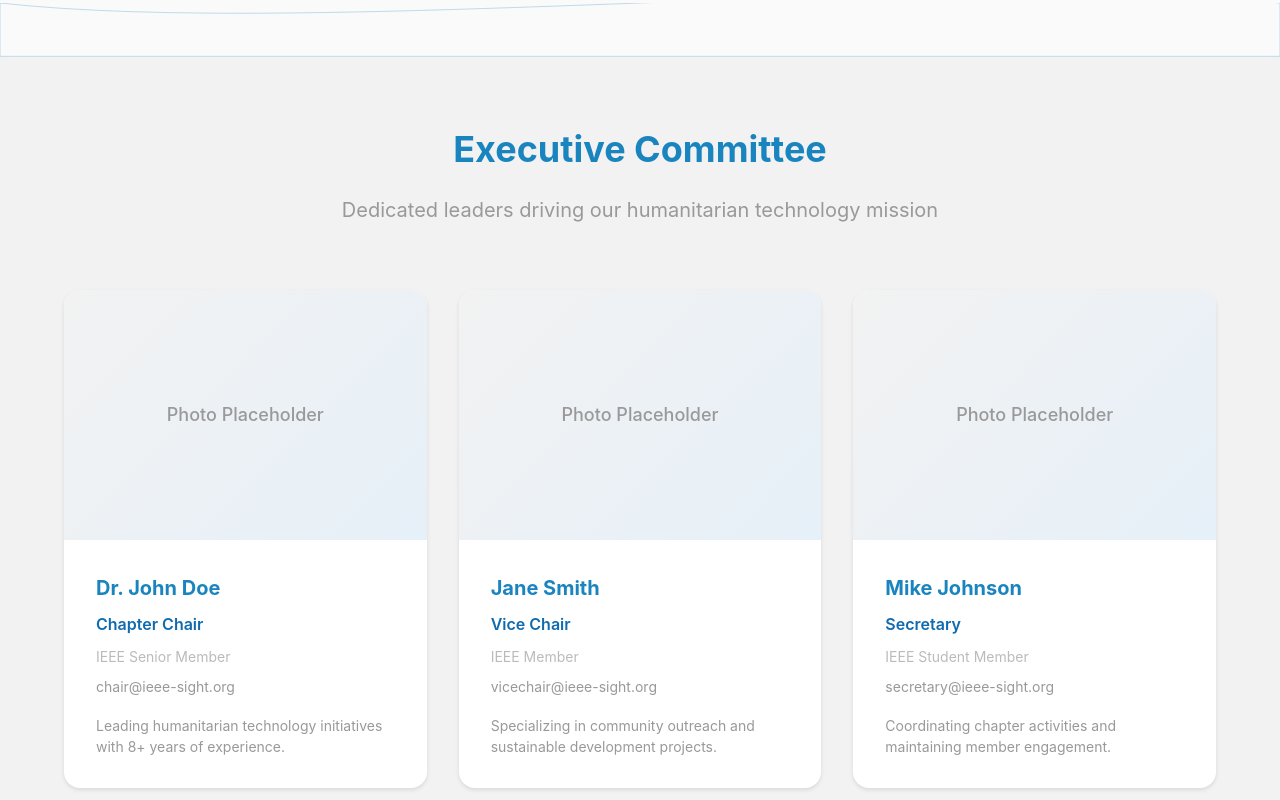
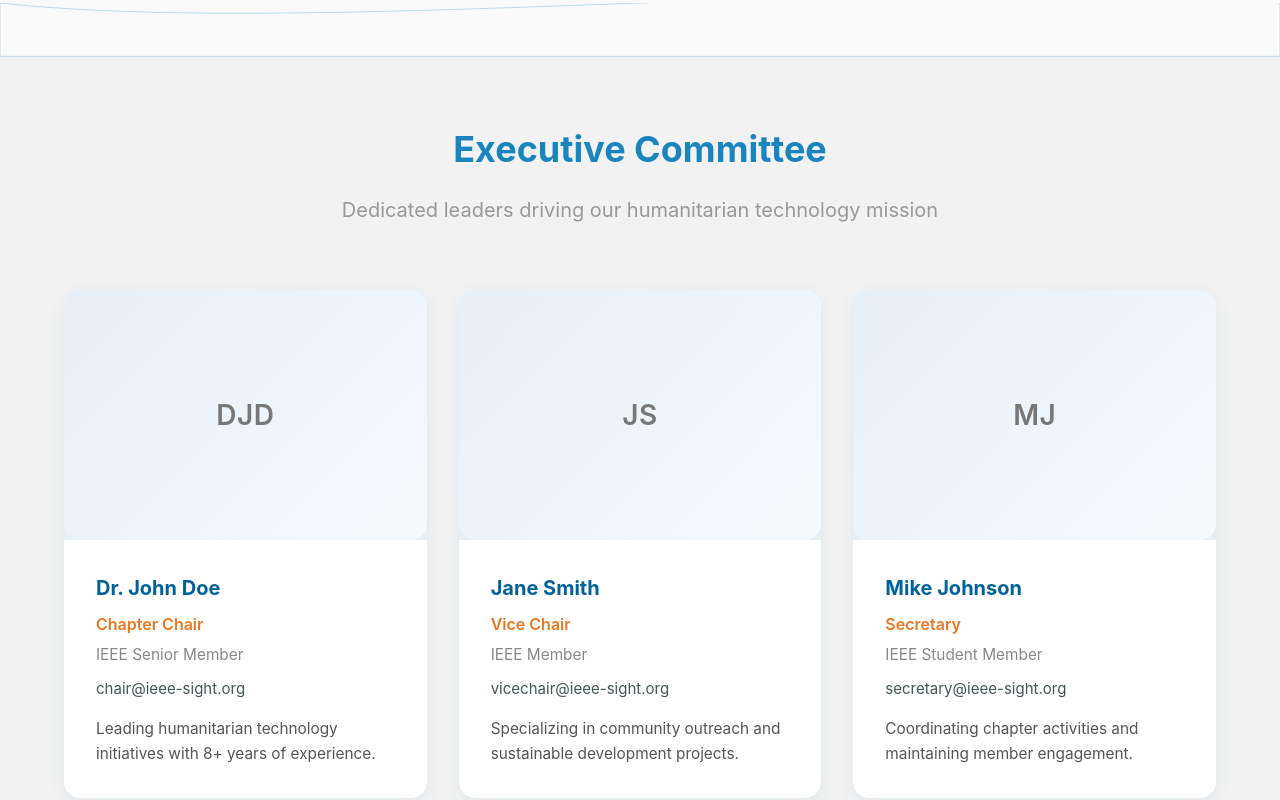
Before and after one commit to heavenlytalisman/IEEE-sight, a React (Create React App) app: page / in a window 1280 px wide. Shown: the part 1680-2480 px from the top of the page. Built offline with nearby package versions, Linux system fonts and the light colour scheme.

Commit message:
Enhanced the execom section

```diff
--- a/src/components/Executive/Executive.jsx
+++ b/src/components/Executive/Executive.jsx
@@ -1,7 +1,10 @@
 import React from 'react';
+import { motion } from 'framer-motion';
+import { MdMailOutline } from 'react-icons/md';
+import { FaLinkedin } from 'react-icons/fa';
 import './Executive.scss';
 
-const Executive = () => {
+// Example member data; expand as needed
 const members = [
   {
     id: 'chair',
@@ -10,7 +13,8 @@ const Executive = () => {
     credentials: 'IEEE Senior Member',
     email: 'chair@ieee-sight.org',
     bio: 'Leading humanitarian technology initiatives with 8+ years of experience.',
-      image: null // Will be placeholder for now
+    linkedin: 'https://www.linkedin.com/in/johndoe',
+    image: null // Provide an image URL or null for placeholder
   },
   {
     id: 'vice-chair',
@@ -19,6 +23,7 @@ const Executive = () => {
     credentials: 'IEEE Member',
     email: 'vicechair@ieee-sight.org',
     bio: 'Specializing in community outreach and sustainable development projects.',
+    linkedin: 'https://www.linkedin.com/in/janesmith',
     image: null
   },
   {
@@ -28,17 +33,19 @@ const Executive = () => {
     credentials: 'IEEE Student Member',
     email: 'secretary@ieee-sight.org',
     bio: 'Coordinating chapter activities and maintaining member engagement.',
+    linkedin: 'https://www.linkedin.com/in/mikejohnson',
     image: null
   }
 ];
 
-  const handleContactClick = (email) => {
-    window.open(`mailto:${email}`, '_blank');
+const Executive = () => {
+  const handleContactClick = (email, memberName) => {
+    const subject = encodeURIComponent(`IEEE SIGHT Inquiry - ${memberName}`);
+    window.open(`mailto:${email}?subject=${subject}`, '_blank');
   };
 
-  const handleLinkedInClick = (member) => {
-    // Placeholder for LinkedIn functionality
-    console.log(`Opening LinkedIn for ${member.name}`);
+  const handleLinkedInClick = (linkedinUrl) => {
+    window.open(linkedinUrl, '_blank', 'noopener,noreferrer');
   };
 
   return (
@@ -50,36 +57,62 @@ const Executive = () => {
             Dedicated leaders driving our humanitarian technology mission
           </p>
         </div>
-
-        <div className="members-grid reveal-up">
-          {members.map(member => (
-            <div key={member.id} className="member-card interactive-card" data-member={member.id}>
+        <div className="members-grid">
+          {members.map((member, idx) => (
+            <motion.div
+              key={member.id}
+              className="member-card interactive-card"
+              initial={{ opacity: 0, y: 35 }}
+              whileInView={{ opacity: 1, y: 0 }}
+              viewport={{ once: true, amount: 0.3 }}
+              whileHover={{ y: -8, boxShadow: '0 12px 24px rgba(0,98,155,0.13)' }}
+              transition={{
+                duration: 0.65,
+                ease: [0.25, 0.46, 0.45, 0.94],
+                delay: idx * 0.08
+              }}
+              tabIndex={0}
+              aria-label={`Executive member: ${member.name}`}
+            >
               <div className="member-photo">
                 {member.image ? (
                   <img src={member.image} alt={member.name} />
                 ) : (
-                  <div className="photo-placeholder">
-                    Photo Placeholder
+                  <div className="photo-placeholder" aria-label="Photo placeholder">
+                    {member.name
+                      .split(' ')
+                      .map(n => n[0])
+                      .join('')
+                    }
                   </div>
                 )}
-                <div className="member-overlay">
+                <motion.div
+                  className="member-overlay"
+                  initial={{ opacity: 0 }}  // Explicitly set to 0 initially
+                  whileHover={{ opacity: 1 }}
+                  whileFocus={{ opacity: 1 }}
+                  transition={{ duration: 0.25 }}
+                >
                   <button
                     className="contact-btn"
-                    onClick={() => handleContactClick(member.email)}
-                    title="Send Email"
+                    type="button"
+                    aria-label={`Email ${member.name}`}
+                    title={`Email ${member.name}`}
+                    onClick={() => handleContactClick(member.email, member.name)}
                   >
-                    ✉️
+                    <MdMailOutline />
                   </button>
                   <button
                     className="linkedin-btn"
-                    onClick={() => handleLinkedInClick(member)}
+                    type="button"
+                    aria-label={`${member.name}'s LinkedIn`}
                     title="LinkedIn Profile"
+                    onClick={() => handleLinkedInClick(member.linkedin)}
                   >
-                    💼
+                    <FaLinkedin />
                   </button>
+                </motion.div>
               </div>
-              </div>
-
               <div className="member-info">
                 <h3>{member.name}</h3>
                 <div className="position">{member.position}</div>
@@ -89,7 +122,7 @@ const Executive = () => {
                   <p>{member.bio}</p>
                 </div>
               </div>
-            </div>
+            </motion.div>
           ))}
         </div>
       </div>
--- a/src/components/Executive/Executive.scss
+++ b/src/components/Executive/Executive.scss
@@ -1,37 +1,82 @@
+// Container fix to prevent viewport stretching
+.container {
+  max-width: 1200px;
+  margin-left: auto;
+  margin-right: auto;
+  padding-left: 1rem;
+  padding-right: 1rem;
+}
+
+.section {
+  padding: 4rem 0;
+
+  &.alt {
+    background: #f8fafb;
+  }
+}
+
+.section-header {
+  text-align: center;
+  margin-bottom: 3rem;
+
+  h2 {
+    font-size: 2.5rem;
+    color: #00629B;
+    margin-bottom: 1rem;
+    font-weight: 700;
+  }
+
+  .section-subtitle {
+    font-size: 1.1rem;
+    color: #666;
+    max-width: 600px;
+    margin: 0 auto;
+    line-height: 1.6;
+  }
+}
+
 .members-grid {
   display: grid;
   grid-template-columns: repeat(auto-fit, minmax(300px, 1fr));
-  gap: var(--spacing-xl);
+  gap: 2rem;
 }
 
 .member-card {
-  background: var(--surface);
-  border-radius: var(--radius-lg);
+  background: #fff;
+  border-radius: 16px;
   overflow: hidden;
-  box-shadow: var(--shadow);
-  transition: var(--transition);
+  box-shadow: 0 4px 16px rgba(0,98,155,0.08);
+  transition: box-shadow 0.3s, transform 0.3s;
   cursor: pointer;
+  outline: none;
 
-  &:hover {
+  &:hover, &:focus-within {
     transform: translateY(-8px);
-    box-shadow: 0 12px 24px rgba(0, 98, 155, 0.15);
+    box-shadow: 0 12px 24px rgba(0,98,155,0.13);
 
     .member-overlay {
-      opacity: 1;
+      opacity: 1 !important;
+      pointer-events: auto;
     }
+  }
+
+  &:focus {
+    box-shadow: 0 0 0 3px #abd8fa;
+    border-radius: 16px;
   }
 }
 
 .member-photo {
   position: relative;
   height: 250px;
-  background: var(--background-alt);
+  background: #e6eef6;
   overflow: hidden;
 
   img {
     width: 100%;
     height: 100%;
     object-fit: cover;
+    border-radius: 16px;
   }
 
   .photo-placeholder {
@@ -40,10 +85,15 @@
     display: flex;
     align-items: center;
     justify-content: center;
-    background: linear-gradient(135deg, var(--background-alt), var(--surface-hover));
-    color: var(--text-secondary);
-    font-size: var(--font-size-lg);
-    font-weight: 500;
+    background: linear-gradient(135deg, #e6eef6, #f5faff);
+    color: #777;
+    font-size: 1.75rem;
+    font-weight: 600;
+    border-radius: 16px;
+    letter-spacing: 0.5px;
+    text-transform: uppercase;
+    user-select: none;
+    font-family: 'Inter', Arial, sans-serif;
   }
 }
 
@@ -53,115 +103,130 @@
   left: 0;
   right: 0;
   bottom: 0;
-  background: rgba(0, 0, 0, 0.7);
+  background: rgba(0,0,0,0.7);
   display: flex;
   align-items: center;
   justify-content: center;
-  gap: var(--spacing-md);
-  opacity: 0;
-  transition: var(--transition);
+  gap: 1.2rem;
+  opacity: 0 !important;           // Force hide initially
+  pointer-events: none;            // Prevent interaction when hidden
+  transition: opacity 0.25s;
+  z-index: 2;
 }
 
-.contact-btn,
-.linkedin-btn {
-  width: 50px;
-  height: 50px;
+.contact-btn, .linkedin-btn {
+  width: 48px;
+  height: 48px;
   border: none;
-  border-radius: var(--radius-full);
+  border-radius: 9999px;
   background: white;
-  font-size: var(--font-size-lg);
+  font-size: 1.45rem;
   cursor: pointer;
-  transition: var(--transition);
+  transition: box-shadow 0.2s, transform 0.2s, background 0.2s, color 0.2s;
   display: flex;
   align-items: center;
   justify-content: center;
-  box-shadow: var(--shadow);
+  box-shadow: 0 2px 8px rgba(0,98,155,0.10);
+
+  &:focus-visible {
+    outline: 2px solid #00629B;
+    outline-offset: 2px;
+  }
 
   &:hover {
     transform: scale(1.1);
-    box-shadow: var(--shadow-md);
+    box-shadow: 0 6px 24px rgba(0,98,155,0.12);
+  }
+
+  &:active {
+    filter: brightness(0.96);
   }
 }
 
-.contact-btn {
-  &:hover {
-    background: var(--primary-color);
-    color: white;
-  }
+.contact-btn:hover {
+  background: #00629B;
+  color: white;
 }
 
-.linkedin-btn {
-  &:hover {
-    background: #0077b5;
-    color: white;
-  }
+.linkedin-btn:hover {
+  background: #0077b5;
+  color: white;
 }
 
 .member-info {
-  padding: var(--spacing-xl);
+  padding: 2rem;
 
   h3 {
-    font-size: var(--font-size-xl);
-    color: var(--primary-color);
-    margin-bottom: var(--spacing-sm);
+    font-size: 1.25rem;
+    color: #00629B;
+    margin-bottom: 0.5rem;
+    font-weight: 700;
   }
 
   .position {
     font-weight: 600;
-    color: var(--secondary-color);
-    margin-bottom: var(--spacing-sm);
+    color: #E87722;
+    margin-bottom: 0.3rem;
   }
 
   .credentials {
-    font-size: var(--font-size-sm);
-    color: var(--text-light);
-    margin-bottom: var(--spacing-sm);
+    font-size: 0.96rem;
+    color: #888;
+    margin-bottom: 0.6rem;
   }
 
   .contact {
-    font-size: var(--font-size-sm);
-    color: var(--text-secondary);
-    margin-bottom: var(--spacing-md);
+    font-size: 0.94rem;
+    color: #455;
+    margin-bottom: 1rem;
     word-break: break-word;
   }
 
-  .member-bio {
-    p {
-      font-size: var(--font-size-sm);
-      color: var(--text-secondary);
-      line-height: 1.5;
-    }
+  .member-bio p {
+    font-size: 0.96rem;
+    color: #555;
+    line-height: 1.6;
+    margin: 0;
   }
 }
 
-// Responsive adjustments
+// Mobile responsiveness
 @media (max-width: 768px) {
   .members-grid {
     grid-template-columns: 1fr;
   }
-
   .member-photo {
-    height: 200px;
+    height: 180px;
   }
-
-  .contact-btn,
-  .linkedin-btn {
-    width: 45px;
-    height: 45px;
-    font-size: var(--font-size-base);
+  .member-info {
+    padding: 1.2rem;
   }
-
+  .contact-btn, .linkedin-btn {
+    width: 42px;
+    height: 42px;
+    font-size: 1.1rem;
+  }
   .member-overlay {
-    gap: var(--spacing-sm);
+    gap: 0.7rem;
   }
 }
 
 @media (max-width: 480px) {
+  .container {
+    padding-left: 0.5rem;
+    padding-right: 0.5rem;
+  }
   .member-info {
-    padding: var(--spacing-lg);
+    padding: 0.7rem;
   }
-
   .member-photo {
-    height: 180px;
+    height: 140px;
   }
 }
+
+// Accessibility: Reduce motion
+@media (prefers-reduced-motion: reduce) {
+  .member-card, .member-overlay, .contact-btn, .linkedin-btn {
+    transition: none !important;
+  }
+}
```
Lines whose indentation alone changed are shown as unchanged.
